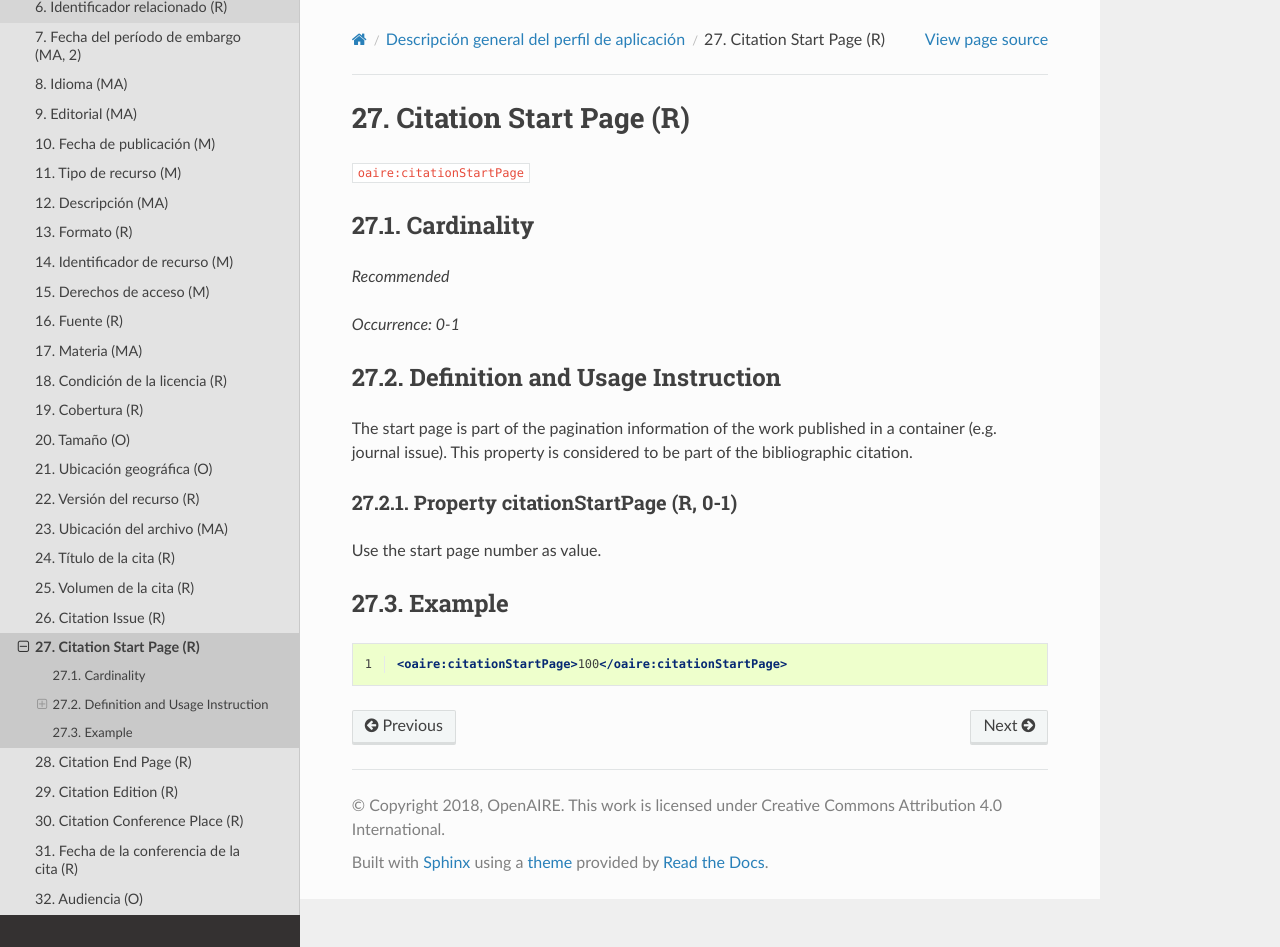
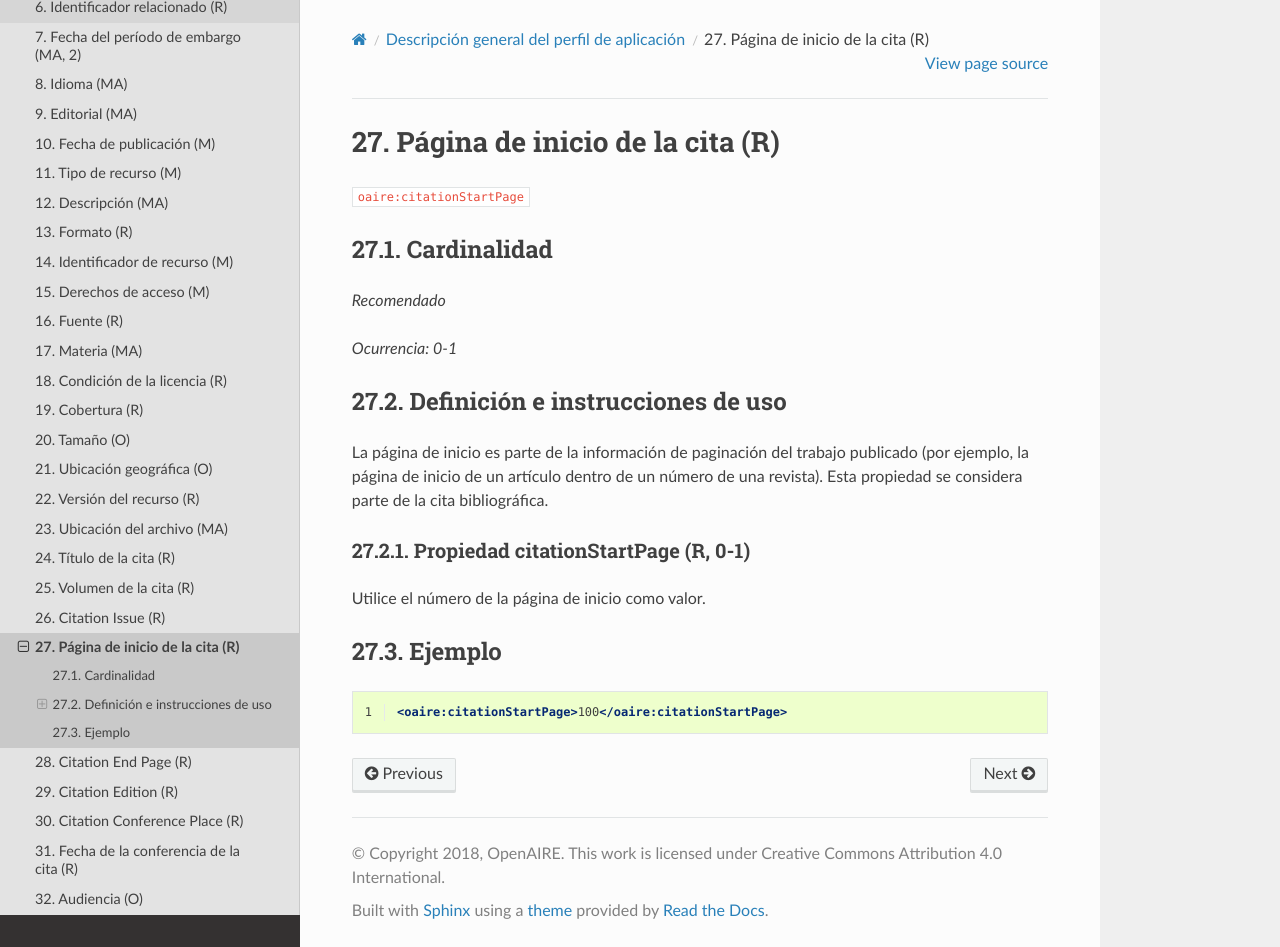
Before and after one commit to memoemg/openAIRE4, a Sphinx documentation site: the page built from docs/field_citationstartpage.rst, in a window 1280 px wide and 947 px high. Built offline with Sphinx 7.4.7 and the Read the Docs theme 2.0.0, drawn with Linux system fonts in a browser that asks for light colours; a script that is not in the unit is left out.

Commit message:
Update field_citationstartpage.rst

```diff
--- a/docs/field_citationstartpage.rst
+++ b/docs/field_citationstartpage.rst
@@ -1,28 +1,28 @@
 .. _aire:citationStartPage:
 
-Citation Start Page (R)
-=======================
+Página de inicio de la cita (R)
+===============================
 
 ``oaire:citationStartPage``
 
-Cardinality
-~~~~~~~~~~~
+Cardinalidad
+~~~~~~~~~~~~
 
-*Recommended*
+*Recomendado*
 
-*Occurrence: 0-1*
+*Ocurrencia: 0-1*
 
-Definition and Usage Instruction
-~~~~~~~~~~~~~~~~~~~~~~~~~~~~~~~~
+Definición e instrucciones de uso
+~~~~~~~~~~~~~~~~~~~~~~~~~~~~~~~~~
 
-The start page is part of the pagination information of the work published in a container (e.g. journal issue). This property is considered to be part of the bibliographic citation.
+La página de inicio es parte de la información de paginación del trabajo publicado (por ejemplo, la página de inicio de un artículo dentro de un número de una revista). Esta propiedad se considera parte de la cita bibliográfica.
 
-Property citationStartPage (R, 0-1)
------------------------------------
+Propiedad citationStartPage (R, 0-1)
+------------------------------------
 
-Use the start page number as value.
+Utilice el número de la página de inicio como valor.
 
-Example
+Ejemplo
 ~~~~~~~
 
 .. code-block:: xml
```
